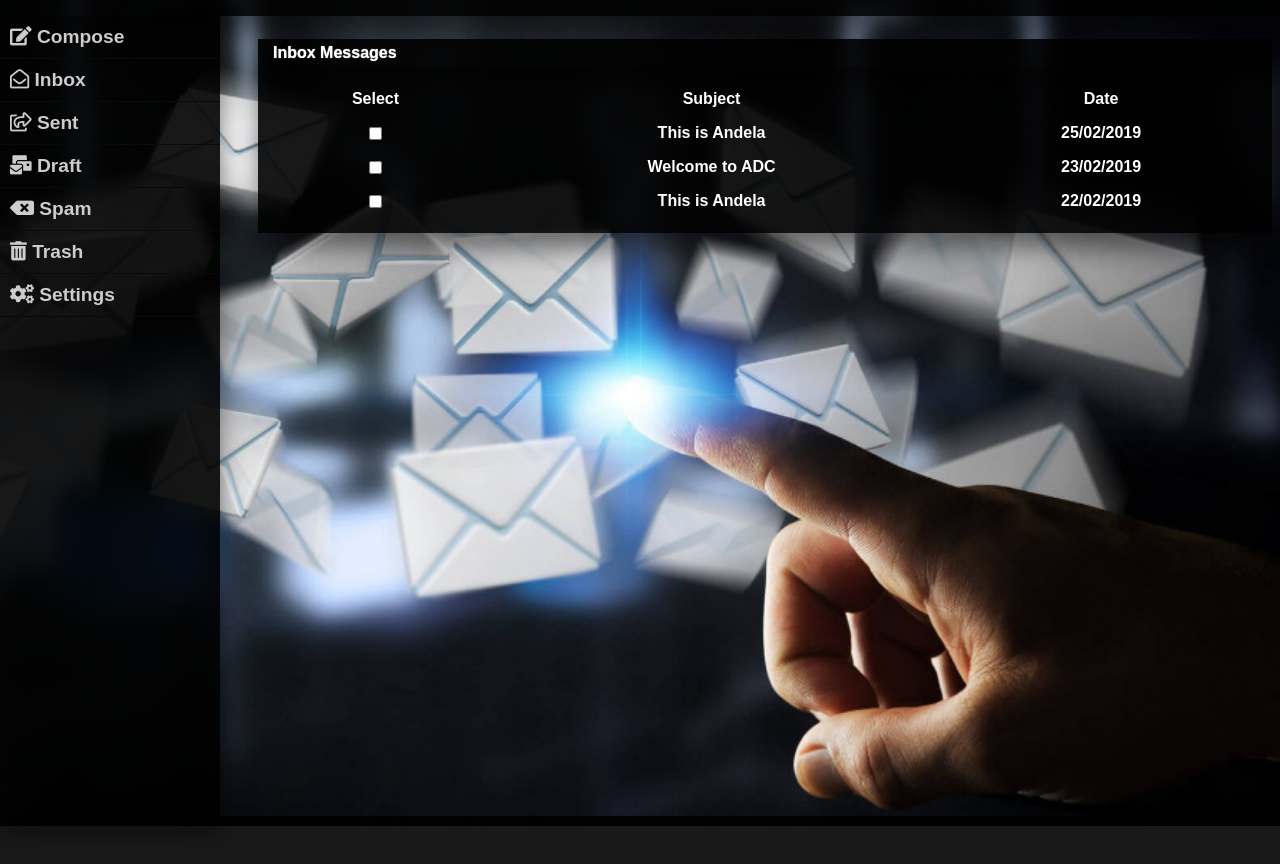
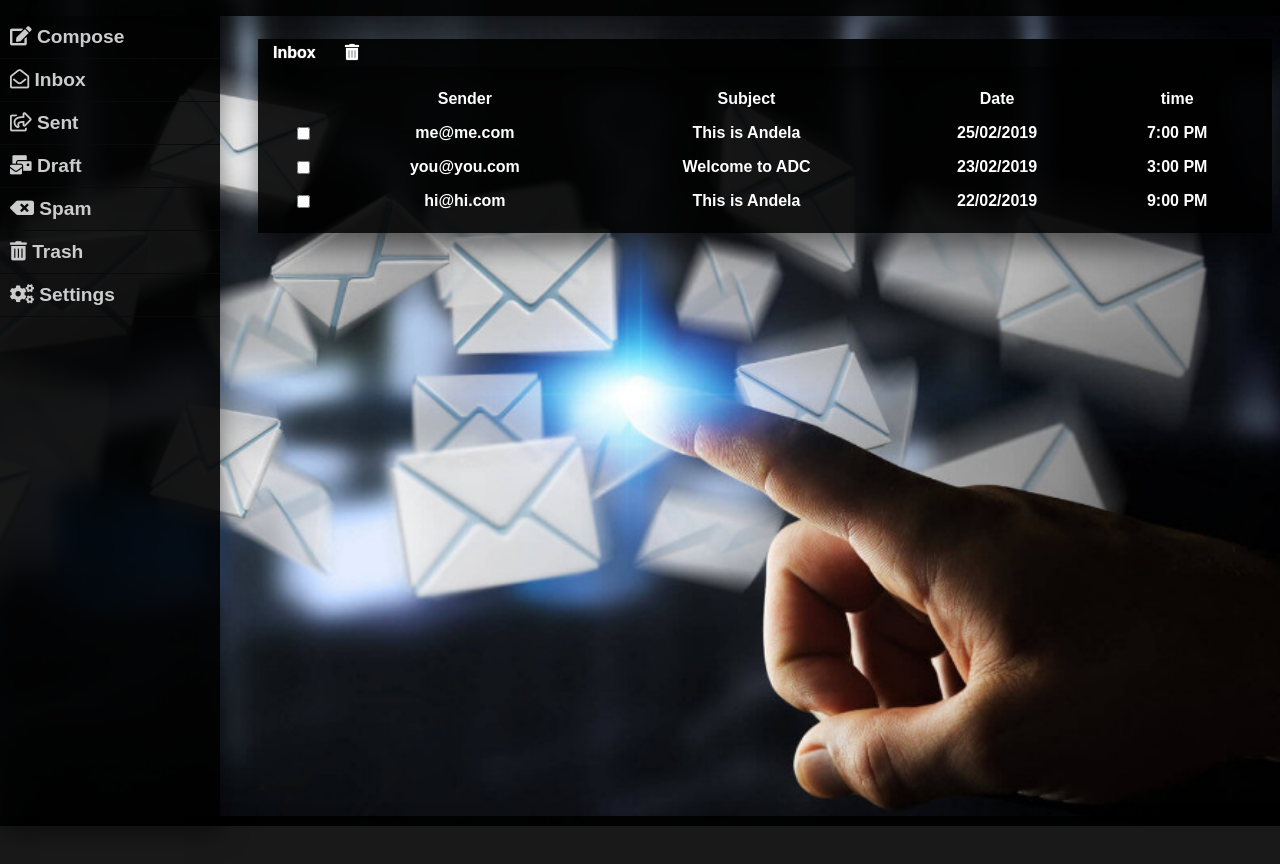
Before and after one commit to igwonobe/Epic-Mail, a plain HTML site: page dashboard.html in a window 1280 px wide. Shown: the part 44-908 px from the top of the page. Drawn offline with Linux system fonts and the light colour scheme; a web font is replaced by a local one.

Commit message:
Modify the UI

```diff
--- a/css/global.css
+++ b/css/global.css
@@ -146,6 +146,7 @@ table{
 	width: 100%;
 	color: #ffffff;
 	font-weight: bold;
+	cursor: pointer;
 }
 th,td{
 	text-align: center;
@@ -257,6 +258,10 @@ td,a{
 	width: 150px;
 	border-radius: 15px;
 }
+.inbox-del-btn{
+	margin-left: 25px;
+	margin-right: 100px;
+}
 @media only screen and (max-width: 700px){
 	.sideBar{
 		 width: 100%;
--- a/dashboard.html
+++ b/dashboard.html
@@ -43,28 +43,36 @@
         <div class="content">
             <!-- inbox content -->
             <div class="box" id="inbox-box">
-                <div class="box-top">Inbox Messages</div>
+                <div class="box-top">Inbox <span class="inbox-del-btn"><i class="fas fa-trash-alt"></i></span></div>
                 <div class="box-panel">
                     <table>
                         <tr>
-                            <th>Select</th>
+                            <th></th>
+                            <th>Sender</th>
                             <th>Subject</th>
                             <th>Date</th>
+                            <th>time</th>
                         </tr>
-                        <tr>
+                        <tr onclick="readMsgBox()">
                             <td><input type="checkbox" name=""></td>
-                            <td><a href="#" onclick="readMsgBox()">This is Andela</a></td>
+                            <td>me@me.com</td>
+                            <td>This is Andela</td>
                             <td>25/02/2019</td>
+                            <td>7:00 PM</td>
                         </tr>
-                        <tr>
+                        <tr onclick="readMsgBox()">
                             <td><input type="checkbox" name=""></td>
-                            <td><a href="#">Welcome to ADC</a></td>
+                            <td>you@you.com</td>
+                            <td>Welcome to ADC</td>
                             <td>23/02/2019</td>
+                            <td>3:00 PM</td>
                         </tr>
-                        <tr>
+                        <tr onclick="readMsgBox()">
                             <td><input type="checkbox" name=""></td>
-                            <td><a href="#">This is Andela</a></td>
+                            <td>hi@hi.com</td>
+                            <td>This is Andela</td>
                             <td>22/02/2019</td>
+                            <td>9:00 PM</td>
                         </tr>
                     </table>
                 </div>
--- a/js/controls.js
+++ b/js/controls.js
@@ -25,6 +25,7 @@ function openInbox() {
 	document.getElementById("draft-box").style.display = "none";
 	document.getElementById("compose-box").style.display = "none";
 	document.getElementById("delete-box").style.display = "none";
+	document.getElementById("read-msg-box").style.display = "none";
 	document.getElementById("spam-box").style.display = "none";
 	document.getElementById("setting-box").style.display = "none";
 	document.getElementById("replyMsg").style.display = "none";
```
